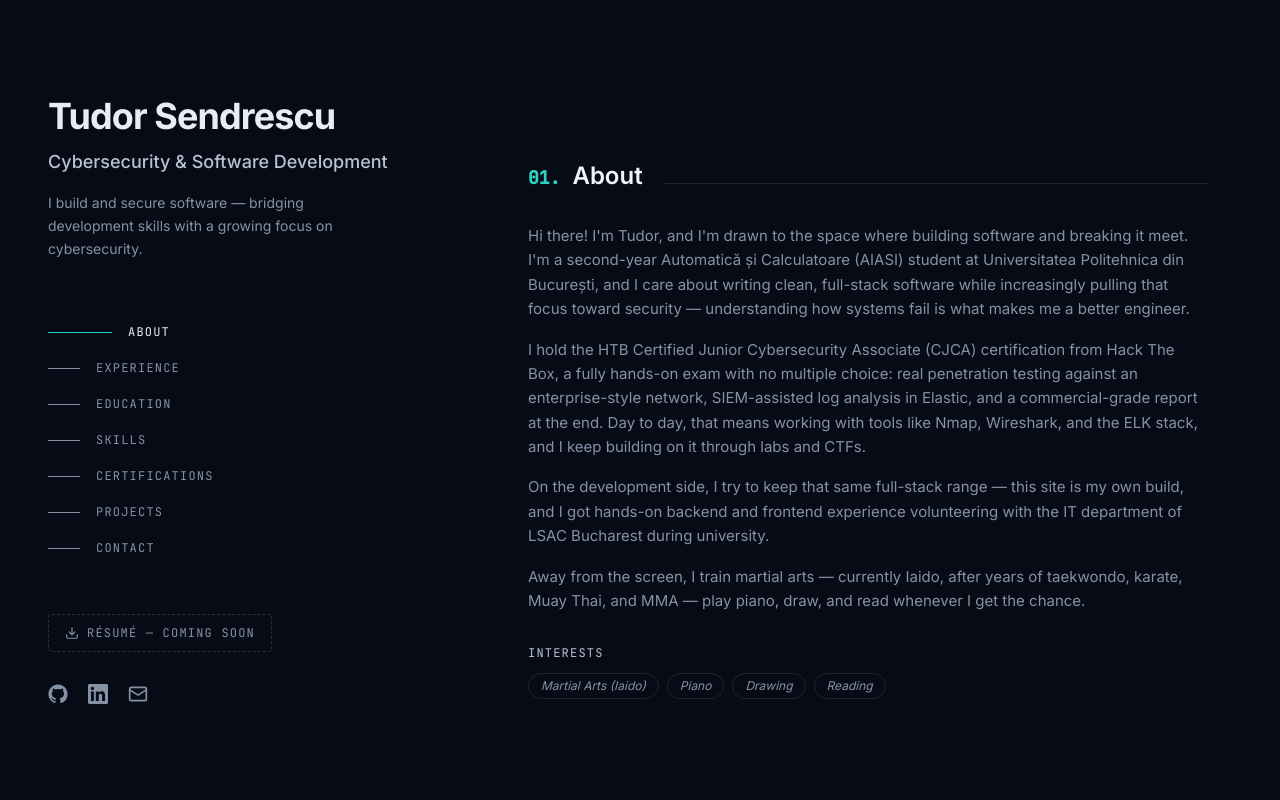
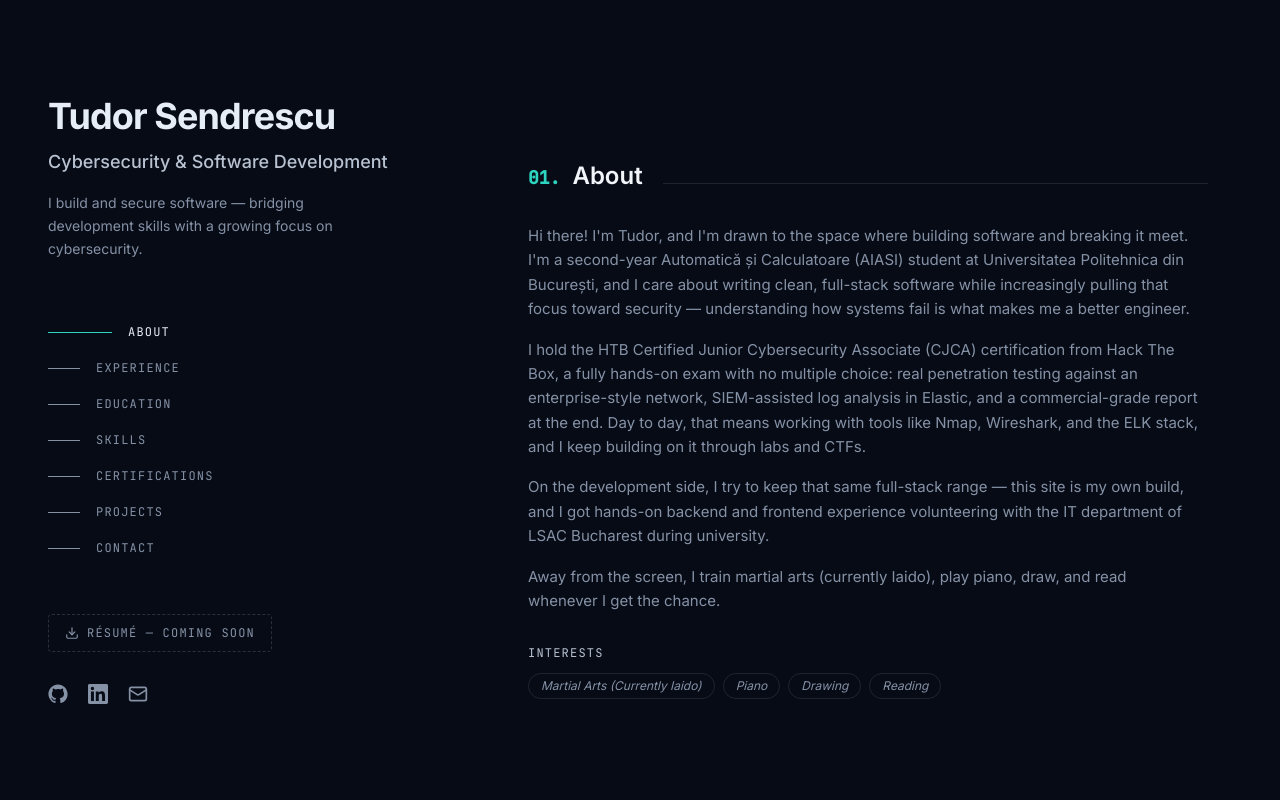
Before and after one commit to tudorsendrescu/tudor-cv, a React (Vite) app: page / in a window 1280 px wide. Shown: the top 800 px of the page. Built offline with nearby package versions, Linux system fonts and the light colour scheme.

Commit message:
Tweak About wording; rename interests to hobbies in profile data

```diff
--- a/src/components/sections/About.tsx
+++ b/src/components/sections/About.tsx
@@ -20,7 +20,7 @@ export default function About() {
             Interests
           </h3>
           <ul className="flex flex-wrap gap-2">
-            {about.interests.map((interest, i) => (
+            {about.hobbies.map((interest, i) => (
               <li
                 key={i}
                 className="px-3 py-1 rounded-full border border-white/10 text-xs text-slate italic"
--- a/src/data/profile.ts
+++ b/src/data/profile.ts
@@ -30,9 +30,9 @@ export const about = {
     "Hi there! I'm Tudor, and I'm drawn to the space where building software and breaking it meet. I'm a second-year Automatică și Calculatoare (AIASI) student at Universitatea Politehnica din București, and I care about writing clean, full-stack software while increasingly pulling that focus toward security — understanding how systems fail is what makes me a better engineer.",
     "I hold the HTB Certified Junior Cybersecurity Associate (CJCA) certification from Hack The Box, a fully hands-on exam with no multiple choice: real penetration testing against an enterprise-style network, SIEM-assisted log analysis in Elastic, and a commercial-grade report at the end. Day to day, that means working with tools like Nmap, Wireshark, and the ELK stack, and I keep building on it through labs and CTFs.",
     "On the development side, I try to keep that same full-stack range — this site is my own build, and I got hands-on backend and frontend experience volunteering with the IT department of LSAC Bucharest during university.",
-    "Away from the screen, I train martial arts — currently Iaido, after years of taekwondo, karate, Muay Thai, and MMA — play piano, draw, and read whenever I get the chance.",
+    "Away from the screen, I train martial arts (currently Iaido), play piano, draw, and read whenever I get the chance.",
   ],
-  interests: ["Martial Arts (Iaido)", "Piano", "Drawing", "Reading"],
+  hobbies: ["Martial Arts (Currently Iaido)", "Piano", "Drawing", "Reading"],
 };
 
 export type ExperienceEntry = {
```
